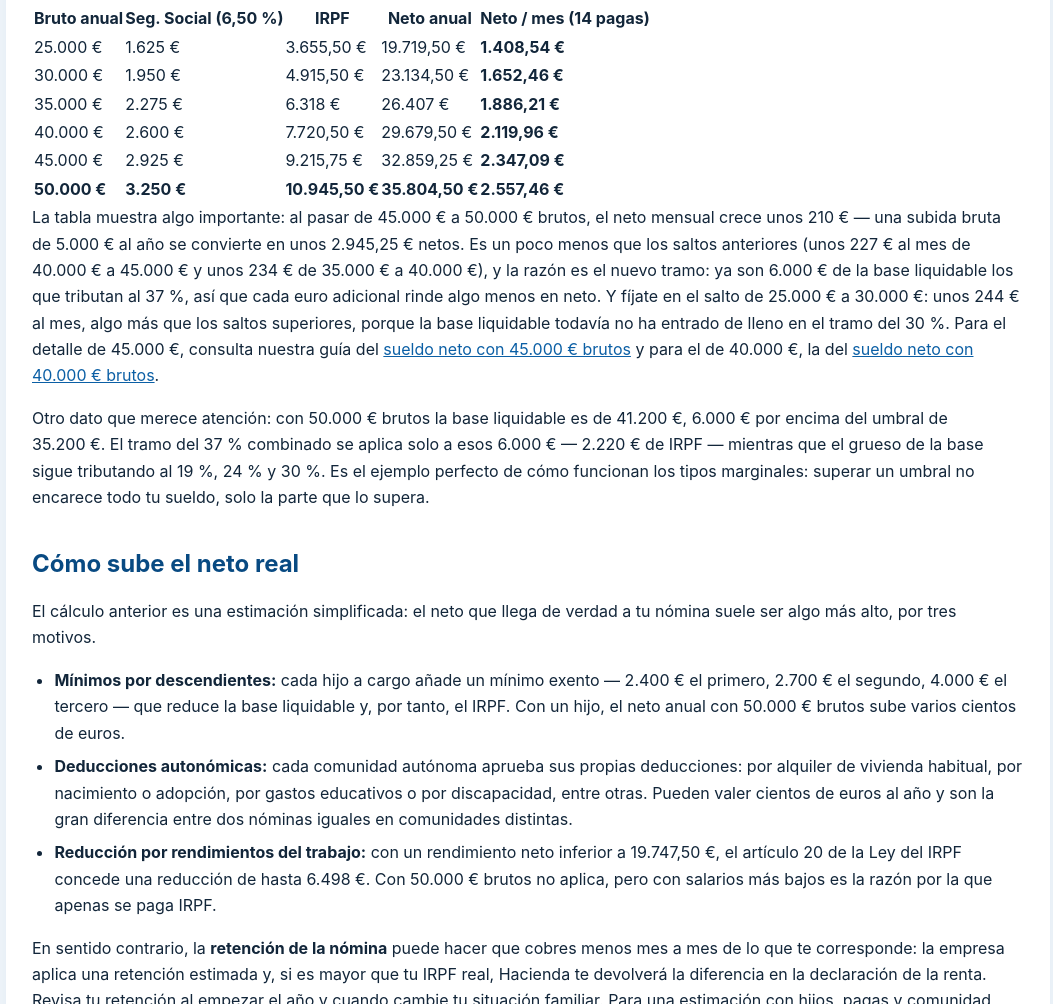
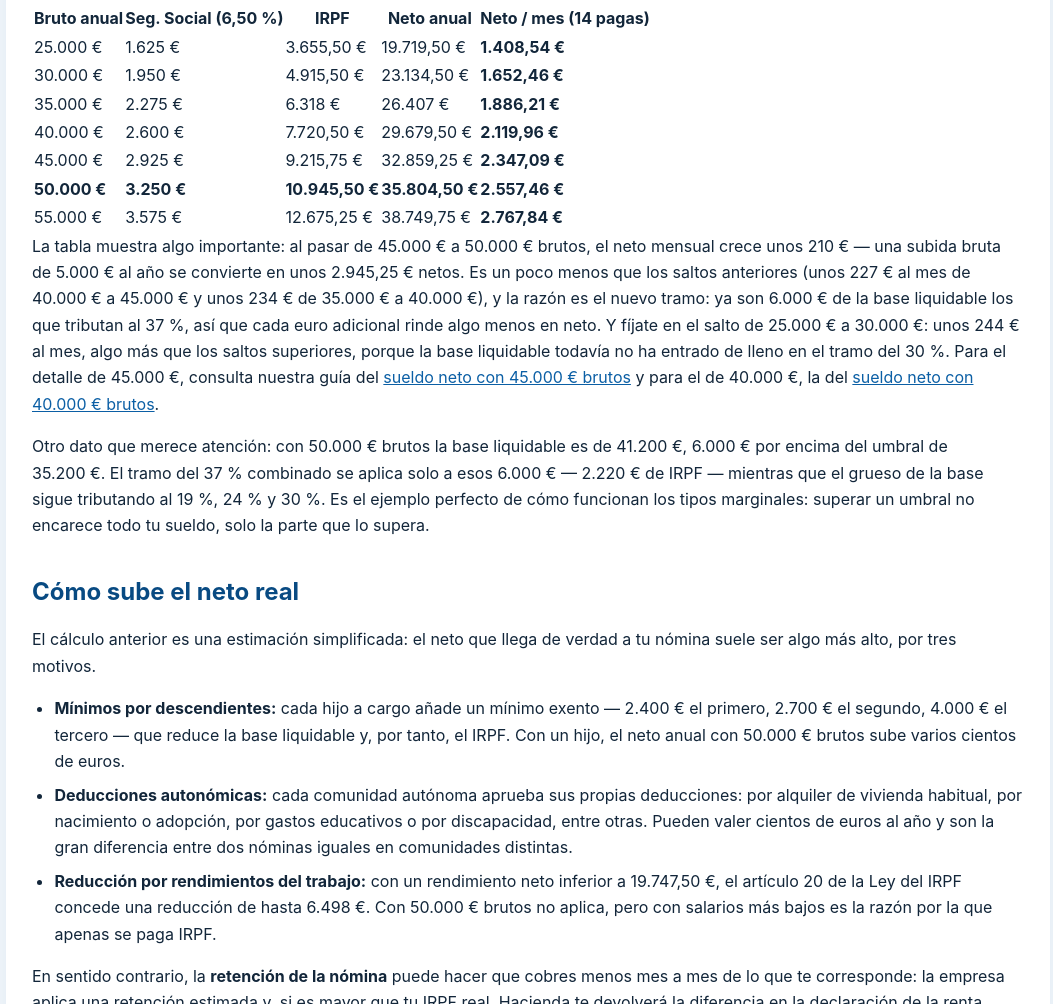
Before and after one commit to mirzacreative/calculadora-sueldo-neto, a plain HTML site: page sueldo-neto-50000-euros.html in a window 1280 px wide. Shown: the part 2240-3244 px from the top of the page, without its empty margins (112-1165 px from the left). Drawn offline with Linux system fonts and the light colour scheme.

Commit message:
Add sueldo neto 55.000 comparison row to 50.000 page

```diff
--- a/sueldo-neto-50000-euros.html
+++ b/sueldo-neto-50000-euros.html
@@ -126,6 +126,7 @@
       <tr><td>40.000 €</td><td>2.600 €</td><td>7.720,50 €</td><td>29.679,50 €</td><td><strong>2.119,96 €</strong></td></tr>
       <tr><td>45.000 €</td><td>2.925 €</td><td>9.215,75 €</td><td>32.859,25 €</td><td><strong>2.347,09 €</strong></td></tr>
       <tr><td><strong>50.000 €</strong></td><td><strong>3.250 €</strong></td><td><strong>10.945,50 €</strong></td><td><strong>35.804,50 €</strong></td><td><strong>2.557,46 €</strong></td></tr>
+    <tr><td>55.000 €</td><td>3.575 €</td><td>12.675,25 €</td><td>38.749,75 €</td><td><strong>2.767,84 €</strong></td></tr>
     </table>
     <p>La tabla muestra algo importante: al pasar de 45.000&nbsp;€ a 50.000&nbsp;€ brutos, el neto mensual crece unos 210&nbsp;€ — una subida bruta de 5.000&nbsp;€ al año se convierte en unos 2.945,25&nbsp;€ netos. Es un poco menos que los saltos anteriores (unos 227&nbsp;€ al mes de 40.000&nbsp;€ a 45.000&nbsp;€ y unos 234&nbsp;€ de 35.000&nbsp;€ a 40.000&nbsp;€), y la razón es el nuevo tramo: ya son 6.000&nbsp;€ de la base liquidable los que tributan al 37&nbsp;%, así que cada euro adicional rinde algo menos en neto. Y fíjate en el salto de 25.000&nbsp;€ a 30.000&nbsp;€: unos 244&nbsp;€ al mes, algo más que los saltos superiores, porque la base liquidable todavía no ha entrado de lleno en el tramo del 30&nbsp;%. Para el detalle de 45.000&nbsp;€, consulta nuestra guía del <a href="sueldo-neto-45000-euros.html">sueldo neto con 45.000 € brutos</a> y para el de 40.000&nbsp;€, la del <a href="sueldo-neto-40000-euros.html">sueldo neto con 40.000 € brutos</a>.</p>
     <p>Otro dato que merece atención: con 50.000&nbsp;€ brutos la base liquidable es de 41.200&nbsp;€, 6.000&nbsp;€ por encima del umbral de 35.200&nbsp;€. El tramo del 37&nbsp;% combinado se aplica solo a esos 6.000&nbsp;€ — 2.220&nbsp;€ de IRPF — mientras que el grueso de la base sigue tributando al 19&nbsp;%, 24&nbsp;% y 30&nbsp;%. Es el ejemplo perfecto de cómo funcionan los tipos marginales: superar un umbral no encarece todo tu sueldo, solo la parte que lo supera.</p>
```
